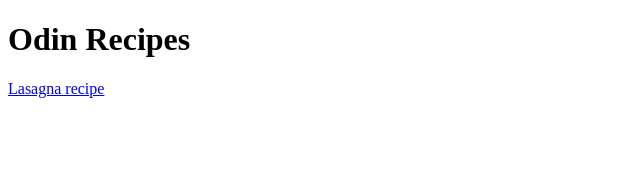
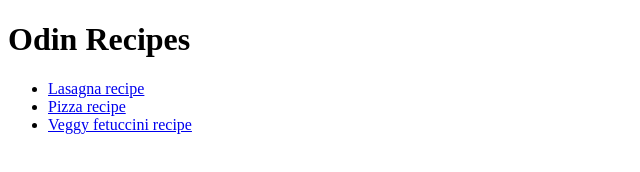
Before and after one commit to Maryam2329/odin-recipes, a plain HTML site: page index.html in a window 1280 px wide. Shown: the whole page, without its empty margins (0-640 px from the left). Drawn offline with Linux system fonts and the light colour scheme.

Commit message:
Modified homepage to add links to other recipes
Add two links to other recipes. Create an unordered list to regroupe the now three recipes

```diff
--- a/index.html
+++ b/index.html
@@ -6,6 +6,10 @@
 </head>
 <body>
     <h1>Odin Recipes</h1>
-    <a href="recipes/lasagna.html">Lasagna recipe</a>
+    <ul>
+        <li><a href="recipes/lasagna.html">Lasagna recipe</a></li>
+        <li><a href="recipes/pizza.html">Pizza recipe</a></li>
+        <li><a href="recipes/veggy_fetuccini.html">Veggy fetuccini recipe</a></li>
+    </ul>
 </body>
 </html>
```
